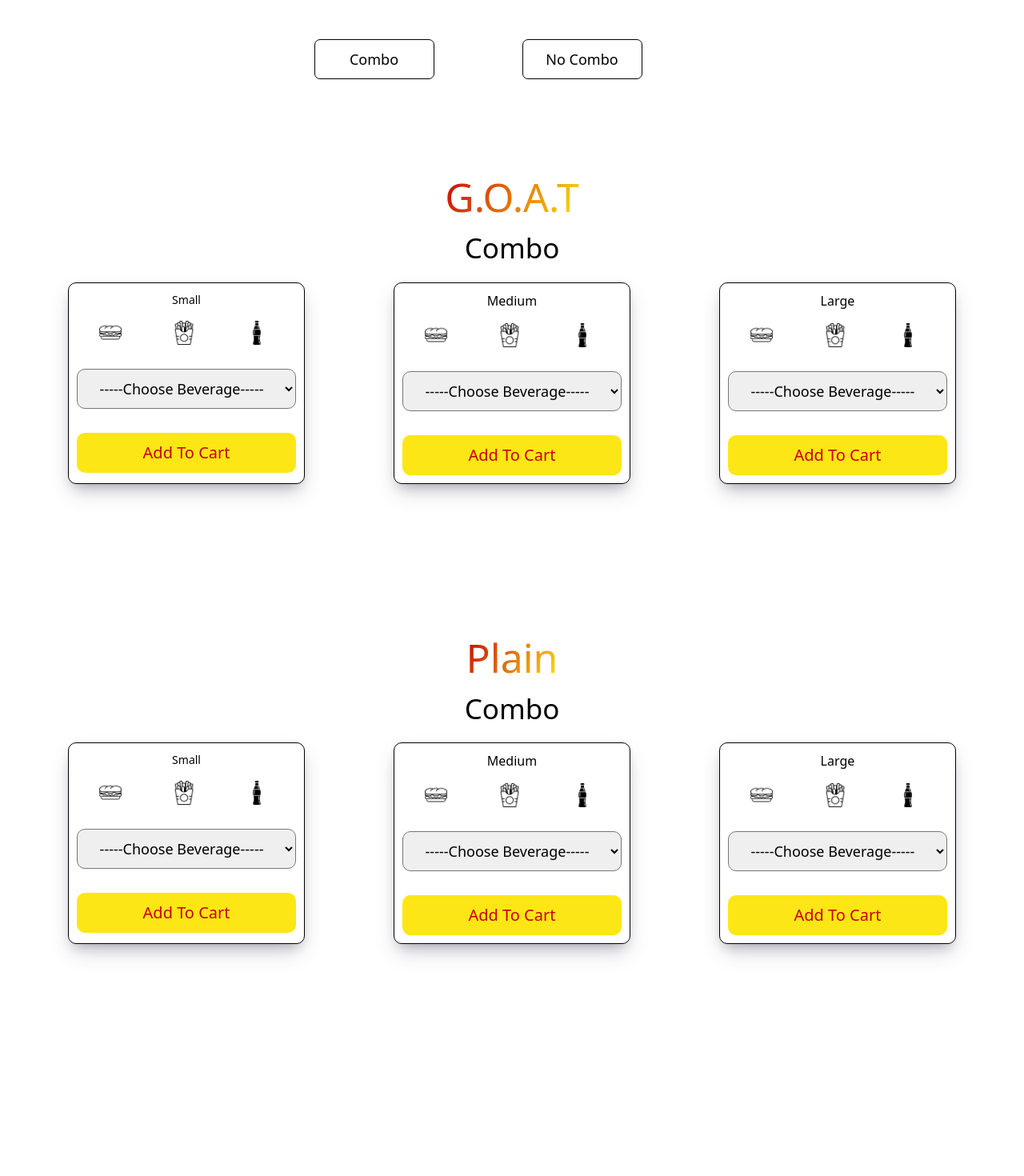
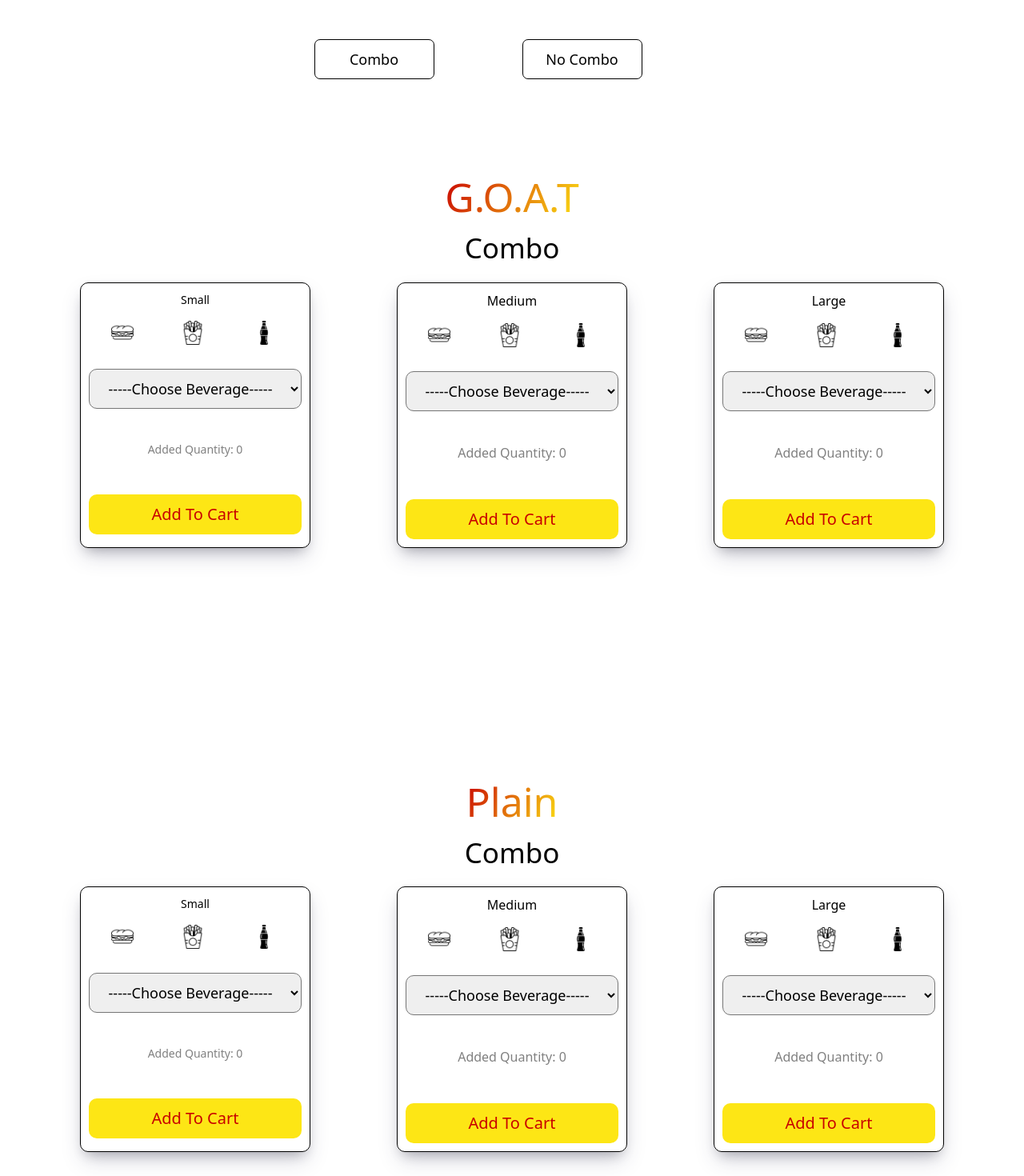
Before and after one commit to JorgeLG87/Lomos-the-G.O.A.T, a React (Vite) app: page /order-now in a window 1280 px wide. Shown: the part 600-2070 px from the top of the page at 80% size. Built offline with nearby package versions, Linux system fonts and the light colour scheme; the HTML template or start-up script is replaced by a standard one.

Commit message:
Fixed some styling for mobile devices and changed the styling of the menu bar

```diff
--- a/src/Components/Combo.css
+++ b/src/Components/Combo.css
@@ -174,7 +174,13 @@
 .mother-container {
     display: grid;
     grid-template-rows: repeat(2, 1fr);
-    gap: 0px;
+    width: 100%;
+    padding-left: 100px;
+    padding-right: 100px;
+    @media (width < 450px) {
+        padding-left: 40px;
+        padding-right: 40px;
+    }
 }
 
 
@@ -190,6 +196,8 @@
     padding-top: 0px;
     text-align: center;
     margin-top: 0px;
+
+
 }
 
 .main-container2 {
@@ -203,7 +211,7 @@
     padding-bottom: 30px;
     padding-top: 0px;
     text-align: center;
-    margin-top: 150px;
+    margin-top: 250px;
 }
 
 
@@ -310,3 +318,8 @@
       font-size: 35px;
     }
   }
+
+  .quantity-text {
+    margin-top: 40px;
+    color: gray;
+  }
--- a/src/Components/Combo.jsx
+++ b/src/Components/Combo.jsx
@@ -1,4 +1,4 @@
-// import "./Form.css";
+
 import "./Combo.css";
 import { useState, useContext } from "react";
 import { CartContext } from "../cartContext";
@@ -9,6 +9,8 @@ import { CartContext } from "../cartContext";
 export default function Combo({ lomo, setLomo, quantity, setQuantity, dateStamp, setDateStamp, setSecDateStamp, secDateStamp }) {
 
     const [error, setError] = useState(false);
+    const [ combo1, setCombo1 ] = useState(0);
+
 
     const cart = useContext(CartContext);
 
@@ -28,41 +30,15 @@ export default function Combo({ lomo, setLomo, quantity, setQuantity, dateStamp,
         }
     }
 
+    function sameIdQuantity(id) {
+       let test= (cart.items).reduce((accu, item) => item.id === id, 0);
+       console.log(test,"sameIdQuantity");
+
+    }
+
+
     return (
         <div className="mother-container">
-                {/* <label className="combo-lomo-container">
-                    <select id="combolomoselect" className="combo-selection-lomo">
-                        <option value="choose lomo">---Choose Lomo---</option>
-                        <option value="Lomo the G.O.A.T">Lomo the G.O.A.T</option>
-                        <option value="Plain">Plain</option>
-                    </select>
-                </label>
-
-                <label className="combo-lomoquantity-container">
-                    <input id="combolomo-quantity" className="combo-lomo-quantity" type="number" placeholder="Quantity" required/>
-                </label>
-
-                <label className="combo-size">
-                    <select id="combo-size" className="size">
-                        <option value="combo size">---Choose Size---</option>
-                        <option value="small">Small</option>
-                        <option value="medium">Medium</option>
-                        <option value="large">Large</option>
-                    </select>
-                </label>
-
-                <br/><br/>
-                <label className="combo-beverage-container">
-                    <select className="combo-selection-bev">
-                        <option value="choose beverage">---Choose Beverage---</option>
-                        <option value="pepsi">Pepsi</option>
-                        <option value="coke">Coke</option>
-                        <option value="orange juice">Orange Juice</option>
-                    </select>
-                </label>
-
-                <button onClick={handleAddItems} className="combo-add" type="button"></button>
-                {error ? <p className="quantity-error">Please enter a combo quantity</p> : null} */}
                 <div className="main-container">
                     <div className="title-span-container">
                         <p className="title2"><span className="span-text">G.O.A.T</span></p><p className="title">Combo</p>
@@ -81,6 +57,8 @@ export default function Combo({ lomo, setLomo, quantity, setQuantity, dateStamp,
                                 <option value="Pepsi">Pepsi</option>
                                 <option value="Sprite">Sprite</option>
                             </select>
+
+                        {(cart.items) ? <p className="quantity-text">Added Quantity: {(cart.items).filter(item=>item.id==="1").length}</p> : null}
                         <button onClick={() => cart.addOneToCart("1")} className="add" type="button">Add To Cart</button>
                     </div>
 
@@ -97,6 +75,7 @@ export default function Combo({ lomo, setLomo, quantity, setQuantity, dateStamp,
                             <option value="Pepsi">Pepsi</option>
                             <option value="Sprite">Sprite</option>
                         </select>
+                        {(cart.items) ? <p className="quantity-text">Added Quantity: {(cart.items).filter(item=>item.id==="2").length}</p> : null}
                         <button onClick={() => cart.addOneToCart("2")} className="add" type="button">Add To Cart</button>
                     </div>
 
@@ -113,6 +92,7 @@ export default function Combo({ lomo, setLomo, quantity, setQuantity, dateStamp,
                             <option value="Pepsi">Pepsi</option>
                             <option value="Sprite">Sprite</option>
                         </select>
+                        {(cart.items) ? <p className="quantity-text">Added Quantity: {(cart.items).filter(item=>item.id==="3").length}</p> : null}
                         <button onClick={() => cart.addOneToCart("3")} className="add" type="button">Add To Cart</button>
                     </div>
 
@@ -135,6 +115,7 @@ export default function Combo({ lomo, setLomo, quantity, setQuantity, dateStamp,
                             <option value="Pepsi">Pepsi</option>
                             <option value="Sprite">Sprite</option>
                         </select>
+                        {(cart.items) ? <p className="quantity-text">Added Quantity: {(cart.items).filter(item=>item.id==="4").length}</p> : null}
                         <button onClick={() => cart.addOneToCart("4")} className="add" type="button">Add To Cart</button>
                     </div>
 
@@ -151,6 +132,7 @@ export default function Combo({ lomo, setLomo, quantity, setQuantity, dateStamp,
                             <option value="Pepsi">Pepsi</option>
                             <option value="Sprite">Sprite</option>
                         </select>
+                        {(cart.items) ? <p className="quantity-text">Added Quantity: {(cart.items).filter(item=>item.id==="5").length}</p> : null}
                         <button onClick={() => cart.addOneToCart("5")} className="add" type="button">Add To Cart</button>
                     </div>
 
@@ -167,6 +149,7 @@ export default function Combo({ lomo, setLomo, quantity, setQuantity, dateStamp,
                             <option value="Pepsi">Pepsi</option>
                             <option value="Sprite">Sprite</option>
                         </select>
+                        {(cart.items) ? <p className="quantity-text">Added Quantity: {(cart.items).filter(item=>item.id==="6").length}</p> : null}
                         <button onClick={() => cart.addOneToCart("6")} className="add" type="button">Add To Cart</button>
                     </div>
 
--- a/src/Components/Form.css
+++ b/src/Components/Form.css
@@ -7,7 +7,7 @@
     margin-top: 100px;
     width: 100%;
     min-height: 3000px;;
-    box-shadow: rgb(210, 1, 1) 0px 1px 10px;
+    /* box-shadow: rgb(210, 1, 1) 0px 1px 10px; */
     border-radius: 20px;
     background-color: white;
 
@@ -16,6 +16,7 @@
         margin-top: 50px;
         margin-left: 0%;
         box-shadow: none;
+        min-height: 3600px;
     }
 }
 
@@ -27,6 +28,9 @@
     color: white;
     text-shadow: 1px 1px 2px red;
     width: 100%;
+    @media (width < 450px) {
+        margin-top: -80px;
+    }
 }
 
 
@@ -219,10 +223,11 @@ input::-webkit-inner-spin-button {
     position: relative;
     display: flex;
     margin-top: 40px;
-    justify-content: center;
+    /* justify-content: center; */
     width: 100%;
     height: 370px;
     border-radius: 7px;
+
 }
 
 .choosecombo-text-container {
--- a/src/Components/MenuBar.css
+++ b/src/Components/MenuBar.css
@@ -3,15 +3,18 @@
     display: none;
     position: absolute;
     text-align: center;
-    margin-top: 90px;
+    margin-top: 0px;
     /* border: 1px solid yellow; */
     height: 228px;
     border-radius: 7px;
-    z-index: 10;
+    z-index: 100;
     width: 120px;
     margin-left: 250px;
     @media (width < 450px) {
         display: block;
+        height: 100vh;
+        width: 50%;
+        margin-left: 50%;
     }
 }
 
--- a/src/Components/SocialMedia.css
+++ b/src/Components/SocialMedia.css
@@ -11,9 +11,6 @@
 
 .socialmedia-container {
     position: relative;
-    /* margin-left: 40%; */
-
-
 }
 
 .socialmedia-box {
```
Also changed, not shown: src/Components/NoCombo.jsx (+8 -55 lines). Lines whose indentation alone changed are shown as unchanged.
